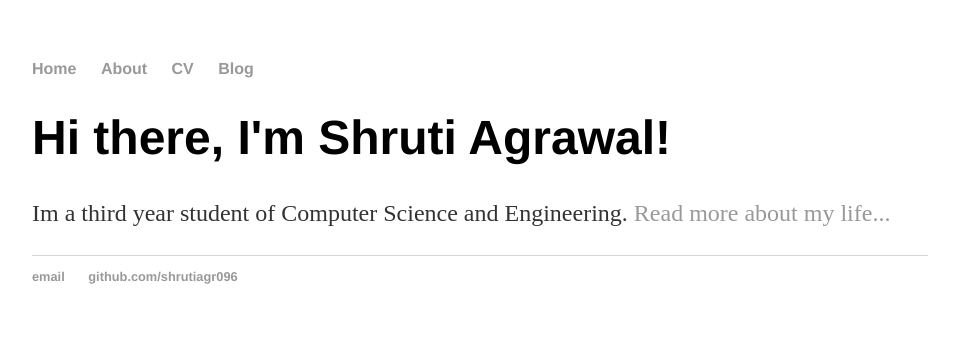
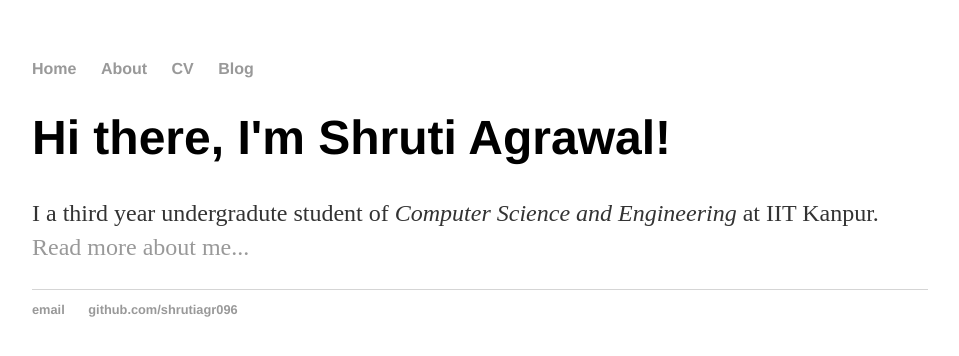
Before and after one commit to shrutiagr096/shrutiagr096.github.io, a Jekyll site: the page built from index.html, in a window 1280 px wide. Shown: the top 356 px of the page, without its empty margins (160-1119 px from the left). Built offline with Jekyll 4.4.1, drawn with Linux system fonts in a browser that asks for light colours.

Commit message:
updated index.html to use default layout

```diff
--- a/index.html
+++ b/index.html
@@ -1,30 +1,8 @@
-<!DOCTYPE html>
-<html>
-	<head>
-		<title>Shruti Agrawal's webpage</title>
-		<!-- link to main stylesheet -->
-		<link rel="stylesheet" type="text/css" href="/css/main.css">
-	</head>
-	<body>
-		<nav>
-    		<ul>
-        		<li><a href="/">Home</a></li>
-	        	<li><a href="/about">About</a></li>
-        		<li><a href="/cv">CV</a></li>
-        		<li><a href="/blog">Blog</a></li>
-    		</ul>
-		</nav>
-		<div class="container">
-    		<div class="blurb">
-        		<h1>Hi there, I'm Shruti Agrawal!</h1>
-				<p>Im a third year student of Computer Science and Engineering. <a href="/about">Read more about my life...</a></p>
-    		</div><!-- /.blurb -->
-		</div><!-- /.container -->
-		<footer>
-    		<ul>
-        		<li><a href="mailto:shrutiagr096@gmail.com">email</a></li>
-        		<li><a href="https://github.com/shrutiagr096">github.com/shrutiagr096</a></li>
-			</ul>
-		</footer>
-	</body>
-</html>
+---
+layout: default
+title: Shruti Agrawal's webpage
+---
+<div class="blurb">
+	<h1>Hi there, I'm Shruti Agrawal!</h1>
+	<p>I a third year undergradute student of <em>Computer Science and Engineering</em> at IIT Kanpur. <a href="/about">Read more about me...</a></p>
+</div><!-- /.blurb -->
```
